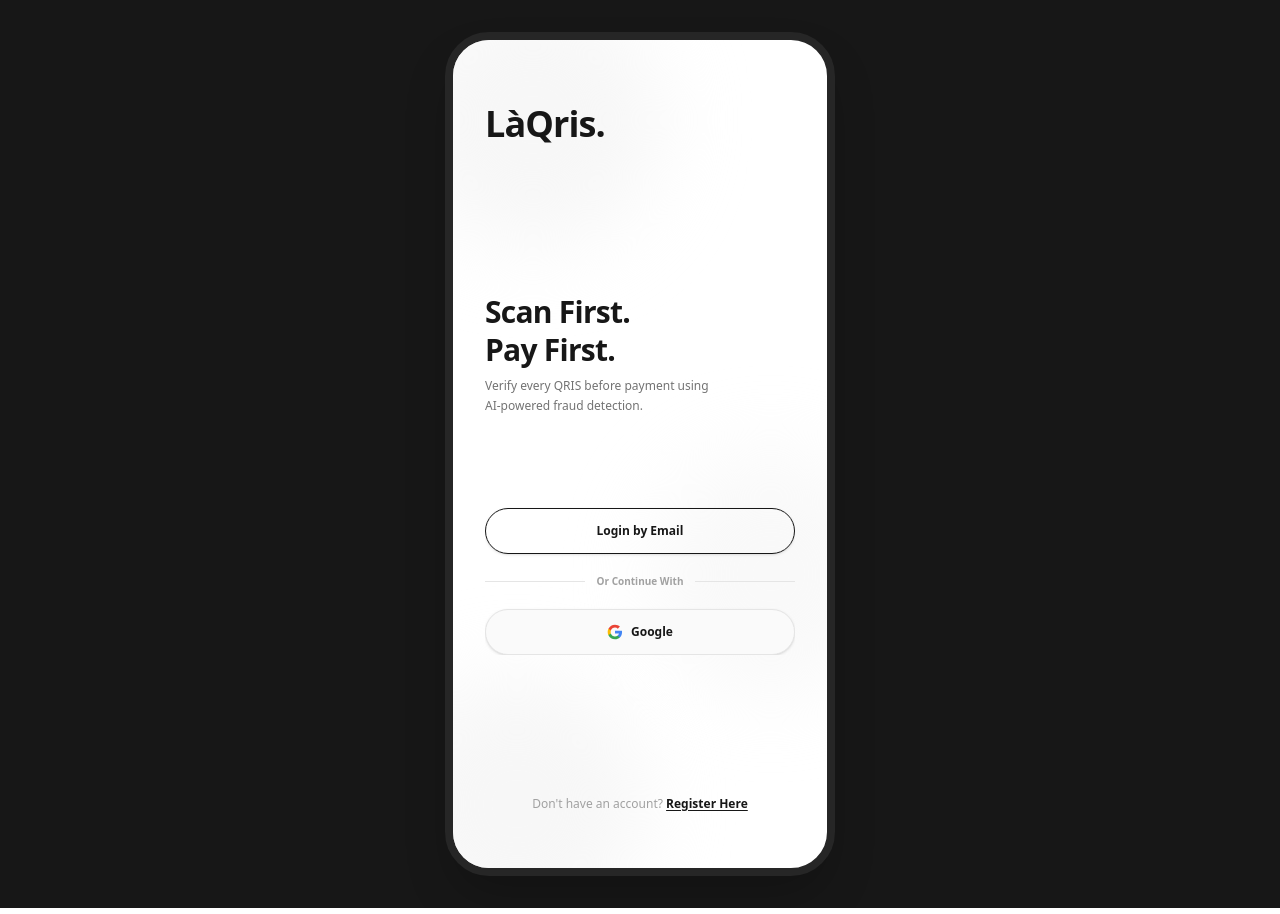
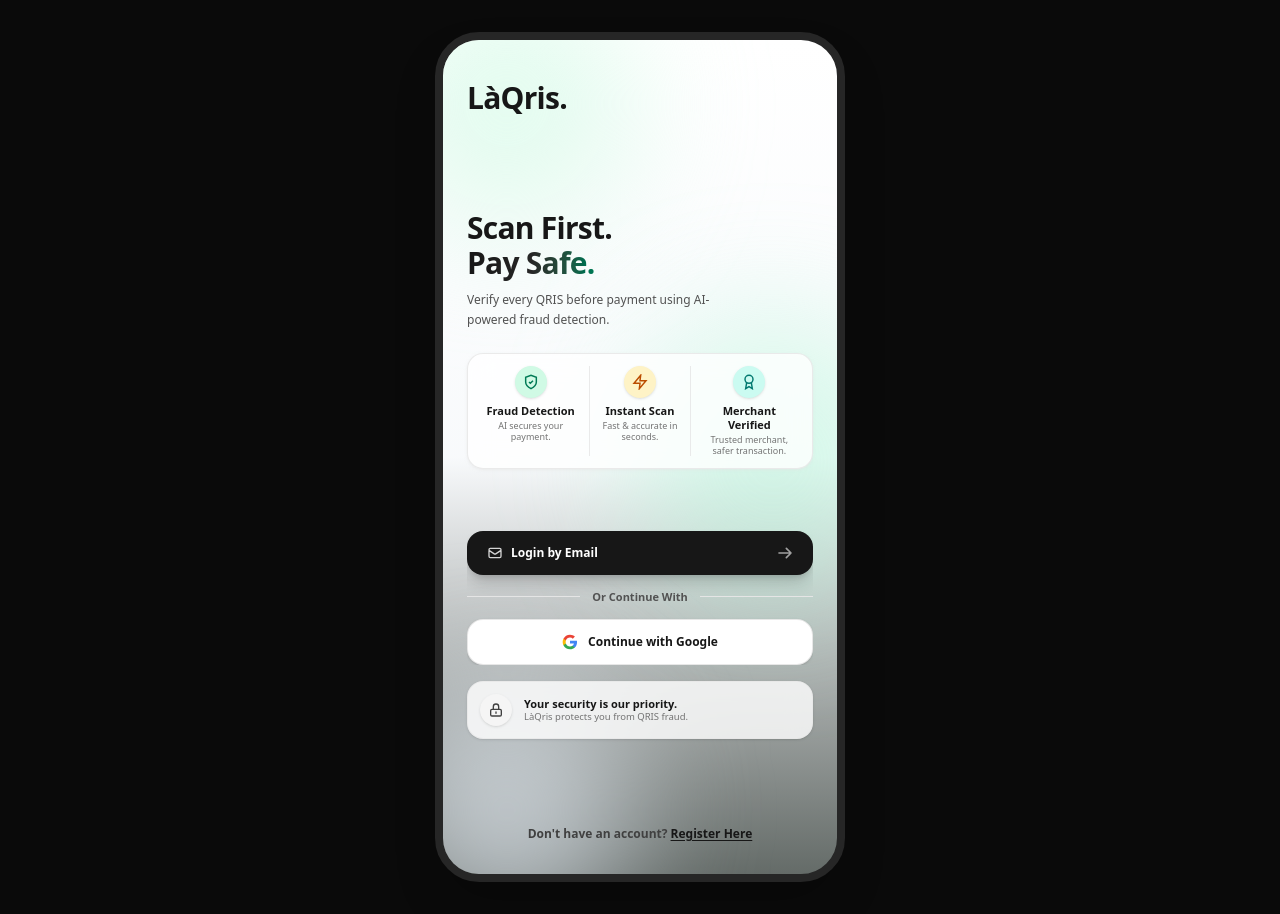
Before and after one commit to just-naumi/LaQris-Dev, a Next.js app in the folder LaQris/frontend/: page / in a window 1280 px wide. Built offline with nearby package versions, Linux system fonts and the light colour scheme.

Commit message:
Redesign tampilan landing page dan tingkatkan visibilitas teks footer

```diff
--- a/LaQris/frontend/src/app/page.tsx
+++ b/LaQris/frontend/src/app/page.tsx
@@ -16,77 +16,127 @@
   };
 
   return (
-    <div className="min-h-screen bg-neutral-900 py-0 sm:py-8 flex items-center justify-center font-sans antialiased">
+    <div className="min-h-screen bg-neutral-950 py-0 sm:py-8 flex items-center justify-center font-sans antialiased selection:bg-emerald-500 selection:text-white">
       {/* Mobile Screen Container */}
-      <div className="w-full max-w-[390px] h-[844px] bg-white sm:rounded-[44px] shadow-2xl overflow-hidden flex flex-col justify-between p-8 relative border-0 sm:border-[8px] border-neutral-800 text-neutral-900">
+      <div className="w-full max-w-[410px] min-h-[850px] bg-gradient-to-b from-white via-slate-50 to-emerald-50/40 sm:rounded-[44px] shadow-2xl overflow-hidden flex flex-col justify-between p-6 relative border-0 sm:border-[8px] border-neutral-800 text-neutral-900">
 
-        {/* Soft Background Decorative Circles */}
-        <div className="absolute -top-12 -left-12 w-64 h-64 bg-neutral-100/80 rounded-full blur-2xl pointer-events-none" />
-        <div className="absolute top-1/2 -right-16 w-60 h-60 bg-neutral-100/60 rounded-full blur-2xl pointer-events-none" />
-        <div className="absolute -bottom-16 -left-16 w-64 h-64 bg-neutral-100/80 rounded-full blur-2xl pointer-events-none" />
+        {/* Soft Background Decorative Glows */}
+        <div className="absolute -top-16 -left-16 w-64 h-64 bg-emerald-100/60 rounded-full blur-3xl pointer-events-none" />
+        <div className="absolute top-1/3 -right-20 w-72 h-72 bg-emerald-200/40 rounded-full blur-3xl pointer-events-none" />
+        <div className="absolute -bottom-16 -left-16 w-64 h-64 bg-slate-200/70 rounded-full blur-3xl pointer-events-none" />
 
-        {/* BRAND LOGO */}
-        <div className="pt-8 relative z-10 flex items-center justify-between">
-          <h1 className="text-4xl font-extrabold tracking-tight text-neutral-900">
+        {/* TOP BRAND HEADER */}
+        <div className="pt-4 relative z-10 flex items-center justify-between">
+          <h1 className="text-3xl font-black tracking-tight text-neutral-900">
             LàQris.
           </h1>
           {showEmailForm && (
             <button
               onClick={() => setShowEmailForm(false)}
-              className="text-xs font-semibold text-neutral-400 hover:text-neutral-900 transition-colors flex items-center gap-1"
+              className="text-xs font-semibold text-neutral-500 hover:text-neutral-900 transition-colors flex items-center gap-1 bg-neutral-100 px-3 py-1.5 rounded-full"
             >
               ← Back
             </button>
           )}
         </div>
 
-        {/* MIDDLE HERO CONTENT */}
-        <div className="my-auto space-y-5 relative z-10 pt-2">
-          <div className="space-y-2">
-            <h2 className="text-3xl font-extrabold tracking-tight text-neutral-900 leading-tight transition-all duration-300">
+        {/* MAIN HERO CONTENT & MOCKUP */}
+        <div className="my-auto space-y-4 relative z-10 py-2">
+
+          {/* HERO SECTION TEXT */}
+          <div className="relative py-2">
+            <div className="space-y-2.5 max-w-full z-10">
+              <h2 className="text-3xl font-extrabold tracking-tight text-neutral-900 leading-[1.15]">
                 {showEmailForm ? (
                   "Welcome back."
                 ) : (
                   <>
                     Scan First.<br />
-                  Pay First.
+                    <span className="text-transparent bg-clip-text bg-gradient-to-r from-neutral-900 via-neutral-800 to-emerald-700">
+                      Pay Safe.
+                    </span>
                   </>
                 )}
               </h2>
-            <p className="text-xs font-medium text-neutral-500 leading-relaxed max-w-[260px] transition-all duration-300">
+              <p className="text-xs font-medium text-neutral-600 leading-relaxed max-w-[280px]">
                 {showEmailForm
                   ? "Enter your email and password to access your account."
-                : (
-                    <>
-                      Verify every QRIS before payment using<br />
-                      AI-powered fraud detection.
-                    </>
-                  )}
+                  : "Verify every QRIS before payment using AI-powered fraud detection."}
               </p>
             </div>
+          </div>
+
+          {/* 3-COLUMN FEATURE CARDS */}
+          {!showEmailForm && (
+            <div className="grid grid-cols-3 gap-2 bg-white/80 backdrop-blur-md p-3 rounded-2xl border border-neutral-200/80 shadow-sm shadow-neutral-200/50">
+              {/* Feature 1 */}
+              <div className="flex flex-col items-center text-center px-1">
+                <div className="w-8 h-8 rounded-full bg-emerald-100 text-emerald-700 flex items-center justify-center mb-1.5 shadow-sm">
+                  <svg className="w-4 h-4" viewBox="0 0 24 24" fill="none" stroke="currentColor" strokeWidth="2.2">
+                    <path d="M12 22s8-4 8-10V5l-8-3-8 3v7c0 6 8 10 8 10z" />
+                    <path d="M9 12l2 2 4-4" />
+                  </svg>
+                </div>
+                <h4 className="text-[11px] font-bold text-neutral-900 leading-tight">Fraud Detection</h4>
+                <p className="text-[9px] font-medium text-neutral-500 leading-tight mt-0.5">AI secures your payment.</p>
+              </div>
+
+              {/* Feature 2 */}
+              <div className="flex flex-col items-center text-center px-1 border-x border-neutral-200/80">
+                <div className="w-8 h-8 rounded-full bg-amber-100 text-amber-700 flex items-center justify-center mb-1.5 shadow-sm">
+                  <svg className="w-4 h-4" viewBox="0 0 24 24" fill="none" stroke="currentColor" strokeWidth="2.2">
+                    <path d="M13 2L3 14h9l-1 8 10-12h-9l1-8z" />
+                  </svg>
+                </div>
+                <h4 className="text-[11px] font-bold text-neutral-900 leading-tight">Instant Scan</h4>
+                <p className="text-[9px] font-medium text-neutral-500 leading-tight mt-0.5">Fast & accurate in seconds.</p>
+              </div>
+
+              {/* Feature 3 */}
+              <div className="flex flex-col items-center text-center px-1">
+                <div className="w-8 h-8 rounded-full bg-teal-100 text-teal-700 flex items-center justify-center mb-1.5 shadow-sm">
+                  <svg className="w-4 h-4" viewBox="0 0 24 24" fill="none" stroke="currentColor" strokeWidth="2.2">
+                    <circle cx="12" cy="8" r="6" />
+                    <path d="M15.477 12.89L17 22l-5-3-5 3 1.523-9.11" />
+                  </svg>
+                </div>
+                <h4 className="text-[11px] font-bold text-neutral-900 leading-tight">Merchant Verified</h4>
+                <p className="text-[9px] font-medium text-neutral-500 leading-tight mt-0.5">Trusted merchant, safer transaction.</p>
+              </div>
+            </div>
+          )}
 
           {/* DYNAMIC FORM / BUTTONS CONTAINER WITH ANIMATION */}
-          <div className="relative overflow-hidden min-h-[220px] flex flex-col justify-end pt-2">
+          <div className="relative overflow-hidden min-h-[180px] flex flex-col justify-end pt-1">
 
             {/* INITIAL LOGIN SELECTION (Login by Email + Google) */}
             <div
-              className={`space-y-4 transition-all duration-400 ease-in-out ${
+              className={`space-y-3 transition-all duration-400 ease-in-out ${
                 showEmailForm
                   ? "opacity-0 pointer-events-none translate-y-6 absolute inset-x-0 bottom-0"
                   : "opacity-100 translate-y-0 relative"
               }`}
             >
+              {/* LOGIN BY EMAIL BUTTON */}
               <button
                 onClick={() => setShowEmailForm(true)}
-                className="w-full py-3.5 px-6 rounded-full border border-neutral-900 bg-transparent hover:bg-neutral-900 hover:text-white text-neutral-900 font-bold text-xs transition-all duration-200 active:scale-[0.98] shadow-sm"
+                className="w-full py-3.5 px-5 rounded-2xl bg-neutral-900 hover:bg-neutral-800 text-white font-bold text-xs transition-all duration-200 active:scale-[0.98] shadow-lg shadow-neutral-900/20 flex items-center justify-between group"
               >
-                Login by Email
+                <div className="flex items-center gap-2">
+                  <svg className="w-4 h-4 text-neutral-300 group-hover:text-white transition-colors" fill="none" viewBox="0 0 24 24" stroke="currentColor" strokeWidth="2">
+                    <path strokeLinecap="round" strokeLinejoin="round" d="M3 8l7.89 5.26a2 2 0 002.22 0L21 8M5 19h14a2 2 0 002-2V7a2 2 0 00-2-2H5a2 2 0 00-2 2v10a2 2 0 002 2z" />
+                  </svg>
+                  <span>Login by Email</span>
+                </div>
+                <svg className="w-4 h-4 text-neutral-400 group-hover:translate-x-1 group-hover:text-white transition-all" fill="none" viewBox="0 0 24 24" stroke="currentColor" strokeWidth="2.5">
+                  <path strokeLinecap="round" strokeLinejoin="round" d="M14 5l7 7m0 0l-7 7m7-7H3" />
+                </svg>
               </button>
 
               {/* DIVIDER */}
-              <div className="relative flex py-1 items-center">
+              <div className="relative flex py-0.5 items-center">
                 <div className="grow border-t border-neutral-200"></div>
-                <span className="shrink mx-3 text-[10px] font-semibold text-neutral-400">
+                <span className="shrink mx-3 text-[11px] font-bold text-neutral-600">
                   Or Continue With
                 </span>
                 <div className="grow border-t border-neutral-200"></div>
@@ -96,7 +146,7 @@
               <div>
                 <button
                   onClick={() => router.push("/dashboard")}
-                  className="w-full py-3.5 px-4 rounded-full bg-neutral-50 hover:bg-neutral-100 text-neutral-900 font-semibold text-xs transition-all flex items-center justify-center gap-2 border border-neutral-200 shadow-sm active:scale-[0.98]"
+                  className="w-full py-3.5 px-4 rounded-2xl bg-white hover:bg-neutral-50 text-neutral-900 font-bold text-xs transition-all flex items-center justify-center gap-2.5 border border-neutral-200/90 shadow-sm active:scale-[0.98]"
                 >
                   <svg className="w-4 h-4" viewBox="0 0 24 24">
                     <path fill="#4285F4" d="M22.56 12.25c0-.78-.07-1.53-.2-2.25H12v4.26h5.92c-.26 1.37-1.04 2.53-2.21 3.31v2.77h3.57c2.08-1.92 3.28-4.74 3.28-8.09z"/>
@@ -104,7 +154,7 @@
                     <path fill="#FBBC05" d="M5.84 14.09c-.22-.66-.35-1.36-.35-2.09s.13-1.43.35-2.09V7.06H2.18C1.43 8.55 1 10.22 1 12s.43 3.45 1.18 4.94l2.85-2.22.81-.63z"/>
                     <path fill="#EA4335" d="M12 5.38c1.62 0 3.06.56 4.21 1.64l3.15-3.15C17.45 2.09 14.97 1 12 1 7.7 1 3.99 3.47 2.18 7.06l3.66 2.84c.87-2.6 3.3-4.52 6.16-4.52z"/>
                   </svg>
-                  Google
+                  <span>Continue with Google</span>
                 </button>
               </div>
             </div>
@@ -128,7 +178,7 @@
                   value={email}
                   onChange={(e) => setEmail(e.target.value)}
                   required={showEmailForm}
-                  className="w-full py-3 px-4 rounded-full border border-neutral-200 bg-neutral-50/50 text-neutral-900 text-xs font-medium focus:outline-none focus:border-neutral-900 focus:bg-white transition-all placeholder:text-neutral-300"
+                  className="w-full py-3 px-4 rounded-xl border border-neutral-200 bg-white text-neutral-900 text-xs font-medium focus:outline-none focus:border-emerald-600 focus:ring-1 focus:ring-emerald-600 transition-all placeholder:text-neutral-300 shadow-sm"
                 />
               </div>
 
@@ -142,26 +192,42 @@
                   value={password}
                   onChange={(e) => setPassword(e.target.value)}
                   required={showEmailForm}
-                  className="w-full py-3 px-4 rounded-full border border-neutral-200 bg-neutral-50/50 text-neutral-900 text-xs font-medium focus:outline-none focus:border-neutral-900 focus:bg-white transition-all placeholder:text-neutral-300"
+                  className="w-full py-3 px-4 rounded-xl border border-neutral-200 bg-white text-neutral-900 text-xs font-medium focus:outline-none focus:border-emerald-600 focus:ring-1 focus:ring-emerald-600 transition-all placeholder:text-neutral-300 shadow-sm"
                 />
               </div>
 
               <button
                 type="submit"
-                className="w-full py-3.5 px-6 rounded-full bg-neutral-900 hover:bg-neutral-800 text-white font-bold text-xs transition-all duration-200 active:scale-[0.98] shadow-lg shadow-neutral-900/10 mt-1"
+                className="w-full py-3.5 px-6 rounded-xl bg-neutral-900 hover:bg-neutral-800 text-white font-bold text-xs transition-all duration-200 active:scale-[0.98] shadow-lg shadow-neutral-900/20 mt-1"
               >
                 Sign In
               </button>
             </form>
 
           </div>
+
+          {/* BOTTOM SECURITY PRIORITY BADGE */}
+          {!showEmailForm && (
+            <div className="flex items-center gap-3 bg-white/80 backdrop-blur-md p-3 rounded-2xl border border-neutral-200/70 shadow-sm mt-3">
+              <div className="w-8 h-8 rounded-full bg-neutral-100 text-neutral-800 flex items-center justify-center shrink-0 shadow-sm">
+                <svg className="w-4 h-4 text-neutral-700" fill="none" viewBox="0 0 24 24" stroke="currentColor" strokeWidth="2">
+                  <path strokeLinecap="round" strokeLinejoin="round" d="M12 15v2m-6 4h12a2 2 0 002-2v-6a2 2 0 00-2-2H6a2 2 0 00-2 2v6a2 2 0 002 2zm10-10V7a4 4 0 00-8 0v4h8z" />
+                </svg>
+              </div>
+              <div>
+                <h5 className="text-[11px] font-bold text-neutral-900 leading-tight">Your security is our priority.</h5>
+                <p className="text-[9.5px] font-medium text-neutral-500 leading-tight">LàQris protects you from QRIS fraud.</p>
+              </div>
+            </div>
+          )}
+
         </div>
 
         {/* FOOTER LINK */}
-        <div className="pb-6 text-center relative z-10">
-          <p className="text-xs font-medium text-neutral-400">
+        <div className="pb-2 text-center relative z-10">
+          <p className="text-xs font-semibold text-neutral-700">
             Don&apos;t have an account?{" "}
-            <Link href="/register" className="font-bold text-neutral-900 underline underline-offset-2 hover:text-primary transition-colors">
+            <Link href="/register" className="font-extrabold text-neutral-900 underline underline-offset-2 hover:text-emerald-600 transition-colors">
               Register Here
             </Link>
           </p>
```
Also changed, not shown: LaQris/frontend/public/qris_phone_mockup.jpg (added). Lines whose indentation alone changed are shown as unchanged.
